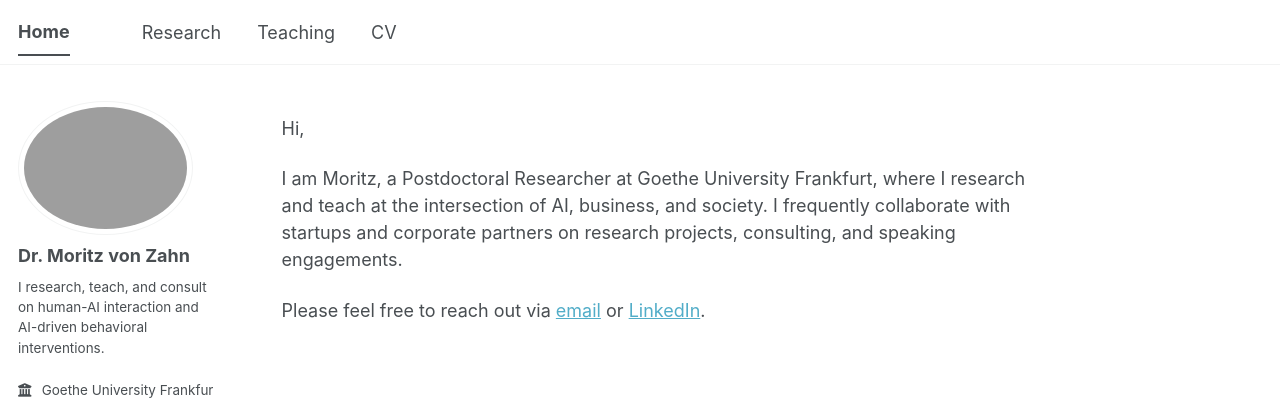
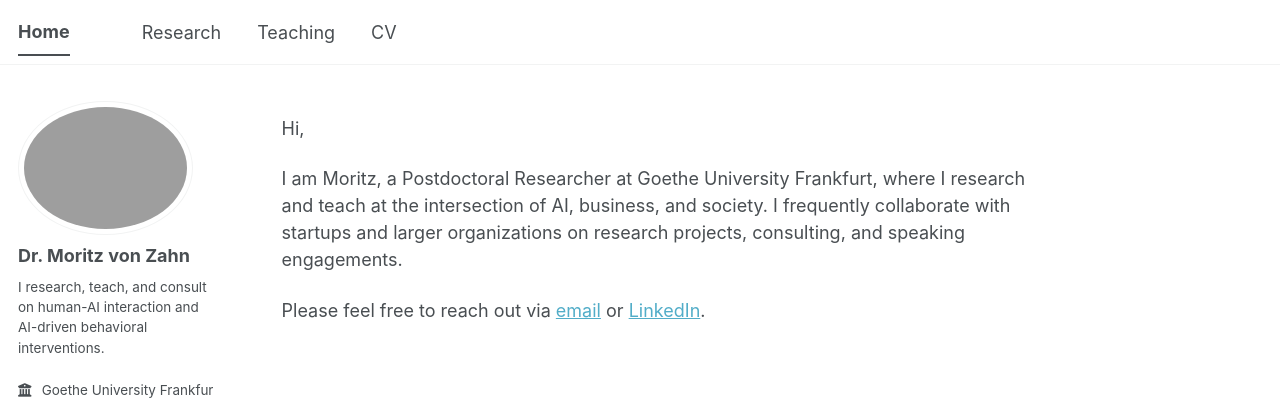
Before and after one commit to moritzvz/moritzvz.github.io, a Jekyll site: the page built from _pages/about.md, in a window 1280 px wide. Shown: the top 413 px of the page. Built offline with Jekyll 4.4.1, drawn with Linux system fonts in a browser that asks for light colours; some web fonts are replaced; a script bundle is joined from its source files by our own code; library files that are not in the unit come from our copies.

Commit message:
Update about.md

```diff
--- a/_pages/about.md
+++ b/_pages/about.md
@@ -9,6 +9,6 @@ redirect_from:
 
 Hi,
 
-I am Moritz, a Postdoctoral Researcher at Goethe University Frankfurt, where I research and teach at the intersection of AI, business, and society. I frequently collaborate with startups and corporate partners on research projects, consulting, and speaking engagements.
+I am Moritz, a Postdoctoral Researcher at Goethe University Frankfurt, where I research and teach at the intersection of AI, business, and society. I frequently collaborate with startups and larger organizations on research projects, consulting, and speaking engagements.
 
 Please feel free to reach out via [email](mailto:vonzahn@its.uni-frankfurt.de) or <a href="https://www.linkedin.com/in/moritz-von-zahn" target="_blank" rel="noopener noreferrer">LinkedIn</a>.
```
